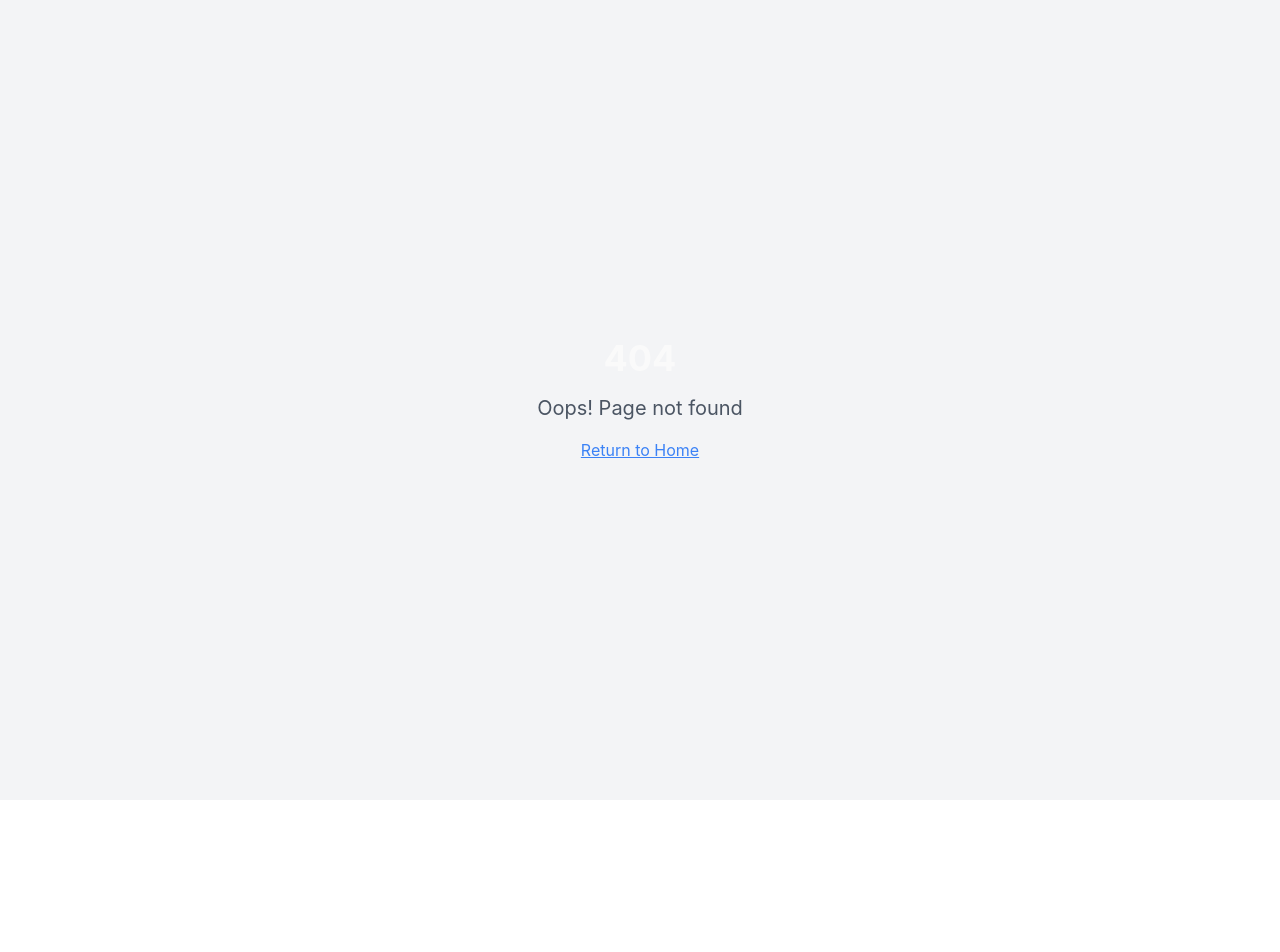
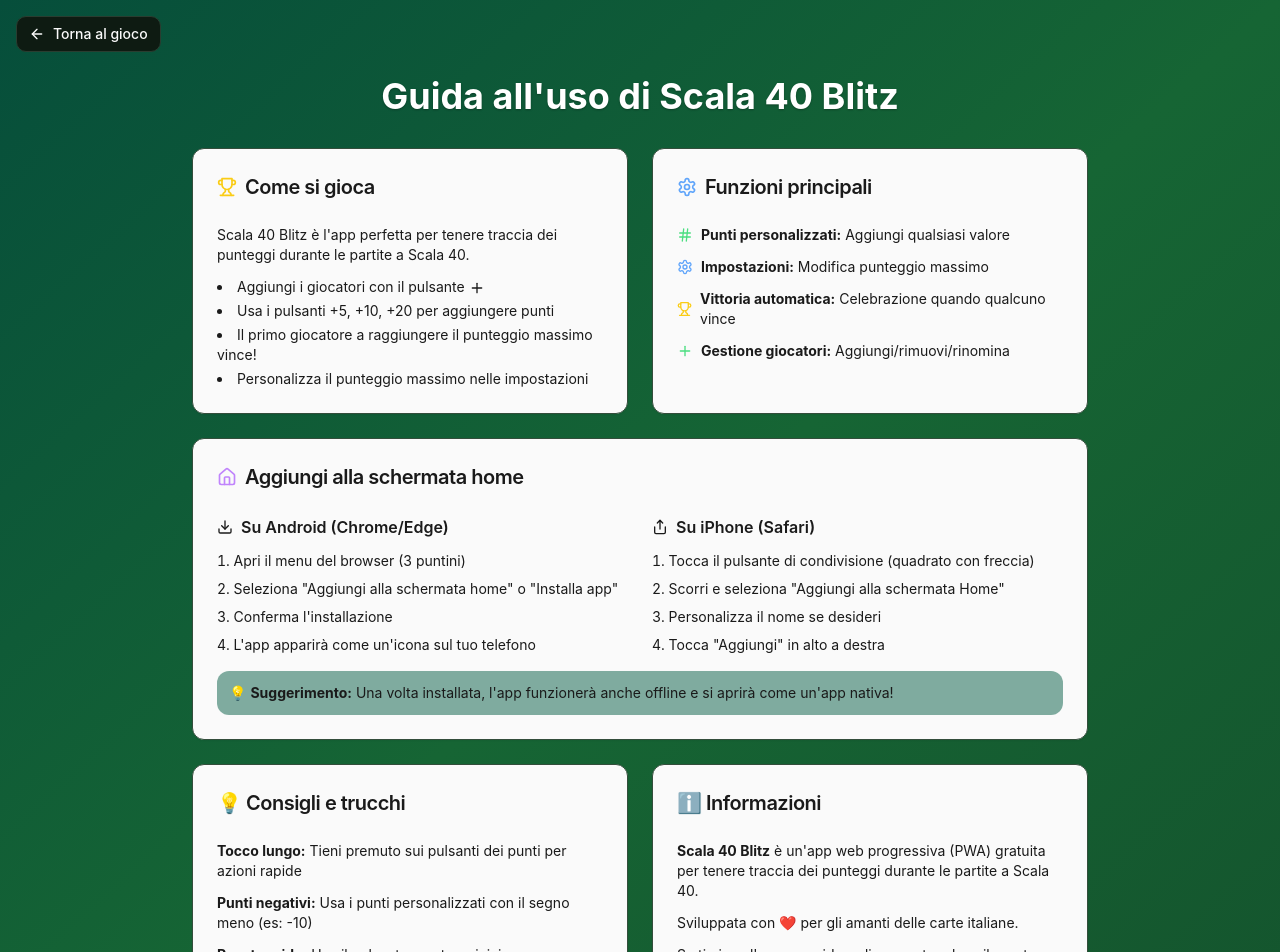
Before and after one commit to Chrxstxqn/ScalaDash, a React (Vite) app: page /help in a window 1280 px wide. Before the commit this address had no page. Shown: the top 952 px of the page. Before the commit the page ends 800 px from the top, so only its background shows below. Built offline with nearby package versions, Linux system fonts and the light colour scheme.

Commit message:
Add Help Page
Implement a new "Help" page with instructions on app usage and how to add it to the home screen. The page will include provided images, be sectioned for clarity, and feature a Ko-fi support button in the top-right corner.

```diff
--- a/src/App.tsx
+++ b/src/App.tsx
@@ -4,6 +4,7 @@ import { TooltipProvider } from "@/components/ui/tooltip";
 import { QueryClient, QueryClientProvider } from "@tanstack/react-query";
 import { BrowserRouter, Routes, Route } from "react-router-dom";
 import Index from "./pages/Index";
+import Help from "./pages/Help";
 import NotFound from "./pages/NotFound";
 
 const queryClient = new QueryClient();
@@ -16,6 +17,7 @@ const App = () => (
       <BrowserRouter>
         <Routes>
           <Route path="/" element={<Index />} />
+          <Route path="/help" element={<Help />} />
           {/* ADD ALL CUSTOM ROUTES ABOVE THE CATCH-ALL "*" ROUTE */}
           <Route path="*" element={<NotFound />} />
         </Routes>
--- a/src/components/ScalaStopApp.tsx
+++ b/src/components/ScalaStopApp.tsx
@@ -1,5 +1,6 @@
 import React, { useState, useEffect } from 'react';
-import { Plus, Settings, Users, RotateCcw, Edit3, Trash2, Trophy, Crown, Hash } from 'lucide-react';
+import { Plus, Settings, Users, RotateCcw, Edit3, Trash2, Trophy, Crown, Hash, HelpCircle } from 'lucide-react';
+import { Link } from 'react-router-dom';
 import { Button } from '@/components/ui/button';
 import { Input } from '@/components/ui/input';
 import { Dialog, DialogContent, DialogHeader, DialogTitle, DialogTrigger } from '@/components/ui/dialog';
@@ -315,6 +316,13 @@ const ScalaStopApp = () => {
             </div>
           </DialogContent>
         </Dialog>
+
+        <Link to="/help">
+          <Button className="btn-secondary" size="sm">
+            <HelpCircle className="w-4 h-4 mr-1" />
+            Aiuto
+          </Button>
+        </Link>
       </div>
 
       {/* Players Grid */}
--- /dev/null
+++ b/src/pages/Help.tsx
@@ -0,0 +1,209 @@
+import React, { useEffect } from 'react';
+import { Button } from '@/components/ui/button';
+import { Card, CardContent, CardHeader, CardTitle } from '@/components/ui/card';
+import { ArrowLeft, Plus, Settings, Trophy, Hash, Download, Home, Share } from 'lucide-react';
+import { Link } from 'react-router-dom';
+
+const Help = () => {
+  // Initialize Ko-fi widget when component mounts
+  useEffect(() => {
+    // Load Ko-fi widget script
+    const script1 = document.createElement('script');
+    script1.type = 'text/javascript';
+    script1.src = 'https://storage.ko-fi.com/cdn/widget/Widget_2.js';
+    document.head.appendChild(script1);
+
+    script1.onload = () => {
+      // Initialize Ko-fi widget
+      const script2 = document.createElement('script');
+      script2.type = 'text/javascript';
+      script2.innerHTML = `
+        kofiwidget2.init('Supportami', '#005cfa', 'K3K51JYHXJ');
+        kofiwidget2.draw();
+      `;
+      document.head.appendChild(script2);
+    };
+
+    return () => {
+      // Cleanup scripts on unmount
+      const scripts = document.querySelectorAll('script[src*="ko-fi"]');
+      scripts.forEach(script => script.remove());
+    };
+  }, []);
+
+  return (
+    <div className="min-h-screen bg-gradient-to-br from-emerald-900 via-green-800 to-green-900 p-4">
+      {/* Header with Ko-fi button */}
+      <header className="flex justify-between items-center mb-6">
+        <Link to="/">
+          <Button variant="outline" size="sm" className="flex items-center gap-2">
+            <ArrowLeft className="w-4 h-4" />
+            Torna al gioco
+          </Button>
+        </Link>
+        <div id="kofi-widget-container">
+          {/* Ko-fi widget will be inserted here */}
+        </div>
+      </header>
+
+      <div className="max-w-4xl mx-auto">
+        <h1 className="text-4xl font-bold text-white text-center mb-8 text-shadow">
+          Guida all'uso di Scala 40 Blitz
+        </h1>
+
+        <div className="grid gap-6 md:grid-cols-2">
+          {/* Sezione: Come si gioca */}
+          <Card className="card-game">
+            <CardHeader>
+              <CardTitle className="flex items-center gap-2 text-xl">
+                <Trophy className="w-5 h-5 text-yellow-400" />
+                Come si gioca
+              </CardTitle>
+            </CardHeader>
+            <CardContent>
+              <div className="space-y-3 text-sm">
+                <p>Scala 40 Blitz è l'app perfetta per tenere traccia dei punteggi durante le partite a Scala 40.</p>
+                <ul className="list-disc list-inside space-y-1">
+                  <li>Aggiungi i giocatori con il pulsante <Plus className="w-4 h-4 inline" /></li>
+                  <li>Usa i pulsanti +5, +10, +20 per aggiungere punti</li>
+                  <li>Il primo giocatore a raggiungere il punteggio massimo vince!</li>
+                  <li>Personalizza il punteggio massimo nelle impostazioni</li>
+                </ul>
+              </div>
+            </CardContent>
+          </Card>
+
+          {/* Sezione: Funzioni principali */}
+          <Card className="card-game">
+            <CardHeader>
+              <CardTitle className="flex items-center gap-2 text-xl">
+                <Settings className="w-5 h-5 text-blue-400" />
+                Funzioni principali
+              </CardTitle>
+            </CardHeader>
+            <CardContent>
+              <div className="space-y-3 text-sm">
+                <div className="flex items-center gap-2">
+                  <Hash className="w-4 h-4 text-green-400" />
+                  <span><strong>Punti personalizzati:</strong> Aggiungi qualsiasi valore</span>
+                </div>
+                <div className="flex items-center gap-2">
+                  <Settings className="w-4 h-4 text-blue-400" />
+                  <span><strong>Impostazioni:</strong> Modifica punteggio massimo</span>
+                </div>
+                <div className="flex items-center gap-2">
+                  <Trophy className="w-4 h-4 text-yellow-400" />
+                  <span><strong>Vittoria automatica:</strong> Celebrazione quando qualcuno vince</span>
+                </div>
+                <div className="flex items-center gap-2">
+                  <Plus className="w-4 h-4 text-green-400" />
+                  <span><strong>Gestione giocatori:</strong> Aggiungi/rimuovi/rinomina</span>
+                </div>
+              </div>
+            </CardContent>
+          </Card>
+
+          {/* Sezione: Installazione PWA */}
+          <Card className="card-game md:col-span-2">
+            <CardHeader>
+              <CardTitle className="flex items-center gap-2 text-xl">
+                <Home className="w-5 h-5 text-purple-400" />
+                Aggiungi alla schermata home
+              </CardTitle>
+            </CardHeader>
+            <CardContent>
+              <div className="grid md:grid-cols-2 gap-6">
+                <div>
+                  <h3 className="font-semibold mb-3 flex items-center gap-2">
+                    <Download className="w-4 h-4" />
+                    Su Android (Chrome/Edge)
+                  </h3>
+                  <ol className="list-decimal list-inside space-y-2 text-sm">
+                    <li>Apri il menu del browser (3 puntini)</li>
+                    <li>Seleziona "Aggiungi alla schermata home" o "Installa app"</li>
+                    <li>Conferma l'installazione</li>
+                    <li>L'app apparirà come un'icona sul tuo telefono</li>
+                  </ol>
+                </div>
+                <div>
+                  <h3 className="font-semibold mb-3 flex items-center gap-2">
+                    <Share className="w-4 h-4" />
+                    Su iPhone (Safari)
+                  </h3>
+                  <ol className="list-decimal list-inside space-y-2 text-sm">
+                    <li>Tocca il pulsante di condivisione (quadrato con freccia)</li>
+                    <li>Scorri e seleziona "Aggiungi alla schermata Home"</li>
+                    <li>Personalizza il nome se desideri</li>
+                    <li>Tocca "Aggiungi" in alto a destra</li>
+                  </ol>
+                </div>
+              </div>
+              <div className="mt-4 p-3 bg-emerald-800/50 rounded-lg">
+                <p className="text-sm">
+                  💡 <strong>Suggerimento:</strong> Una volta installata, l'app funzionerà anche offline e si aprirà come un'app nativa!
+                </p>
+              </div>
+            </CardContent>
+          </Card>
+
+          {/* Sezione: Consigli e trucchi */}
+          <Card className="card-game">
+            <CardHeader>
+              <CardTitle className="text-xl">
+                💡 Consigli e trucchi
+              </CardTitle>
+            </CardHeader>
+            <CardContent>
+              <div className="space-y-3 text-sm">
+                <div>
+                  <strong>Tocco lungo:</strong> Tieni premuto sui pulsanti dei punti per azioni rapide
+                </div>
+                <div>
+                  <strong>Punti negativi:</strong> Usa i punti personalizzati con il segno meno (es: -10)
+                </div>
+                <div>
+                  <strong>Reset rapido:</strong> Usa il pulsante reset per iniziare una nuova partita
+                </div>
+                <div>
+                  <strong>Salvataggio automatico:</strong> I tuoi punteggi vengono salvati automaticamente
+                </div>
+              </div>
+            </CardContent>
+          </Card>
+
+          {/* Sezione: Informazioni */}
+          <Card className="card-game">
+            <CardHeader>
+              <CardTitle className="text-xl">
+                ℹ️ Informazioni
+              </CardTitle>
+            </CardHeader>
+            <CardContent>
+              <div className="space-y-3 text-sm">
+                <p>
+                  <strong>Scala 40 Blitz</strong> è un'app web progressiva (PWA) gratuita per tenere traccia dei punteggi durante le partite a Scala 40.
+                </p>
+                <p>
+                  Sviluppata con ❤️ per gli amanti delle carte italiane.
+                </p>
+                <p>
+                  Se ti piace l'app, considera di supportare lo sviluppatore tramite il pulsante Ko-fi in alto!
+                </p>
+              </div>
+            </CardContent>
+          </Card>
+        </div>
+
+        <div className="text-center mt-8">
+          <Link to="/">
+            <Button className="btn-primary">
+              Inizia a giocare!
+            </Button>
+          </Link>
+        </div>
+      </div>
+    </div>
+  );
+};
+
+export default Help;
```
